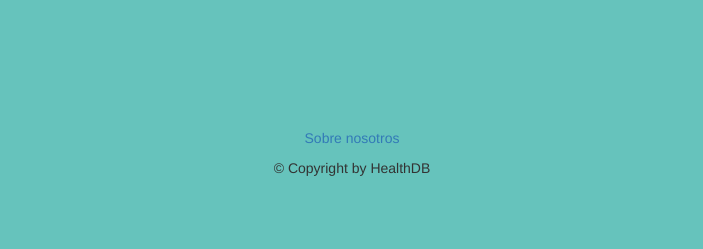
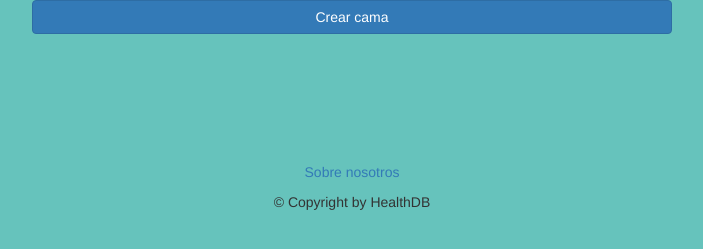
Before and after one commit to pablomf97/Proyecto-Trasplantes, a PHP site: page /XE/todas_camas.php in a window 1280 px wide. Shown: the part 347-596 px from the top of the page, without its empty margins (288-991 px from the left). Run offline with PHP 8.4, Linux system fonts and the light colour scheme; the visitor is signed in with stand-in values (Sample User, id 1); data that the repository does not hold is empty; some libraries are stand-ins or nearby versions.

Commit message:
Todas_camas puesto mas bonito

```diff
--- a/Proyecto Trasplantes/gestionBD.php
+++ b/Proyecto Trasplantes/gestionBD.php
@@ -3,7 +3,7 @@
 function crearConexionBD()
 {
 	$host="oci:dbname=localhost/XE;charset=UTF8";
-	$usuario="Defensa";
+	$usuario="ProyectoTransplantes";
 	$password="nuevo";
 
 	try{
--- a/Proyecto Trasplantes/todas_camas.php
+++ b/Proyecto Trasplantes/todas_camas.php
@@ -76,11 +76,12 @@
 					        <td><?php echo $fila['NIF'];?></td>
 					        <td><?php echo $nif['NOMBRE']?></td>
                             <input name="cama" type="hidden" value="<?php echo $fila['NIF'];?>"/>
-                            <input id="borrar" name="submit" type="submit" class="borrar_cama" value="Eliminar"/>
+                            <td><input id="borrar" name="submit" type="submit" class="borrar_cama" value="Eliminar"/></td>
                         </tr>
                     </form>
                     <?php }?>
 				</table>
+                <a href="crear_cama.php"><button type="submit" style="width: 100%" class="btn btn-primary">Crear cama</button></a>
 			</div>
 			</div>
 			<?php
```
